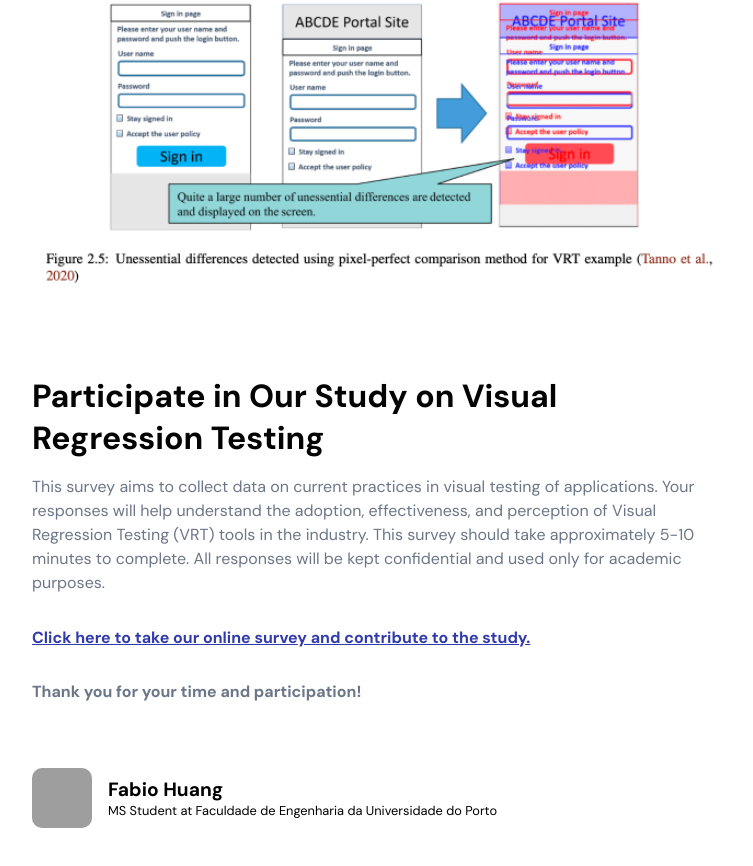
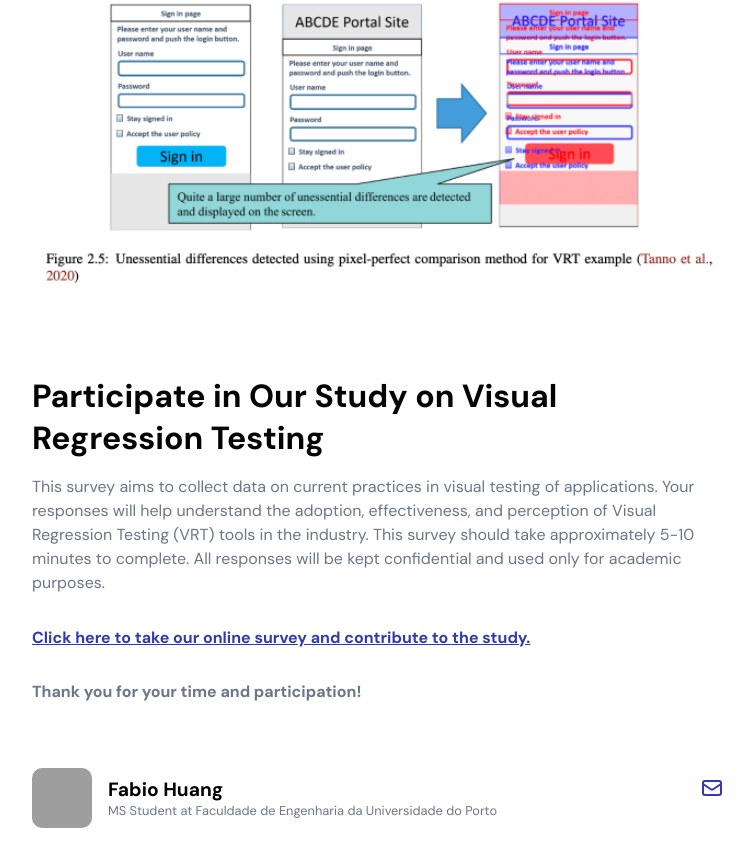
Before and after one commit to FabioMiguel2000/eVRT-questionaire, a React (Vite) app: page / in a window 1280 px wide. Shown: the part 2686-3552 px from the top of the page, without its empty margins (258-1011 px from the left). Built offline with nearby package versions, Linux system fonts and the light colour scheme; grey boxes are pictures that could not be loaded.

Commit message:
feat: added email to profile

```diff
--- a/package.json
+++ b/package.json
@@ -11,7 +11,8 @@
   },
   "dependencies": {
     "react": "^18.2.0",
-    "react-dom": "^18.2.0"
+    "react-dom": "^18.2.0",
+    "react-icons": "^5.2.1"
   },
   "devDependencies": {
     "@types/react": "^18.2.66",
--- a/src/App.css
+++ b/src/App.css
@@ -50,6 +50,15 @@
 }
 .app__profile-content .app__profile-institution {
   font-size: 0.8rem;
+  color: var(--gray-color);
+}
+
+.app__profile-email {
+  margin-left: auto;
+  color: var(--secondary-color);
+  text-decoration: none;
+  font-size: 1.5rem;
+  padding: 0.5rem;
 }
 
 .app__survey-link {
--- a/src/App.tsx
+++ b/src/App.tsx
@@ -5,6 +5,7 @@ import false_positives_1 from "./assets/false-positives-1.png";
 import false_positives_2 from "./assets/false-positives-2.png";
 import pixel_perfect_example from "./assets/pixel-perfect-example.png";
 import profile_img from "./assets/profile-img.png";
+import { HiOutlineMail } from "react-icons/hi";
 
 function App() {
   return (
@@ -150,6 +151,12 @@ function App() {
               MS Student at Faculdade de Engenharia da Universidade do Porto
             </p>
           </div>
+          <a
+            href="mailto:up201806829@fe.up.pt"
+            className="app__profile-email"
+          >
+            <HiOutlineMail/>
+          </a>
         </div>
       </div>
     </div>
```
Also changed, not shown: 1 other file (tests, documents, lock files or other folders).
